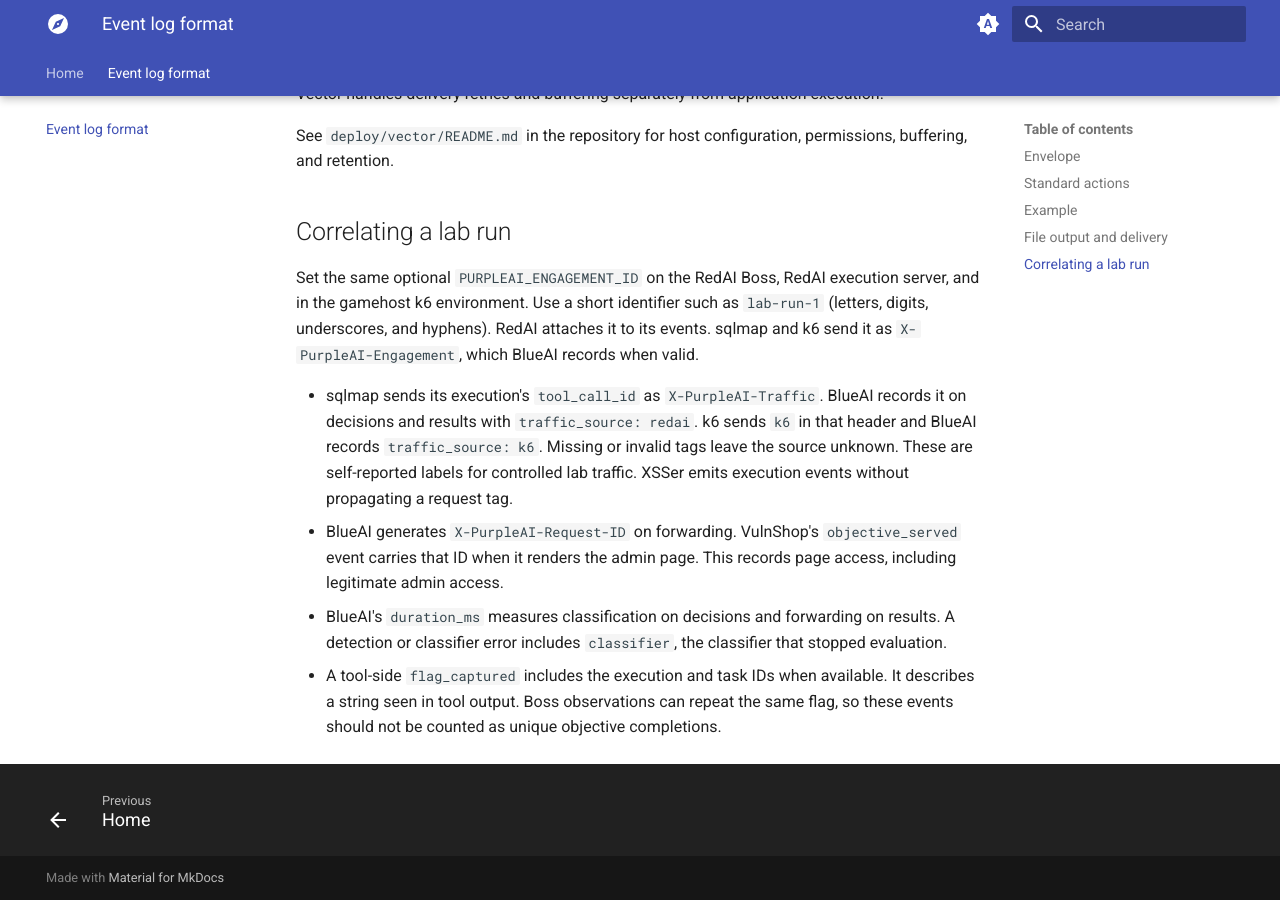
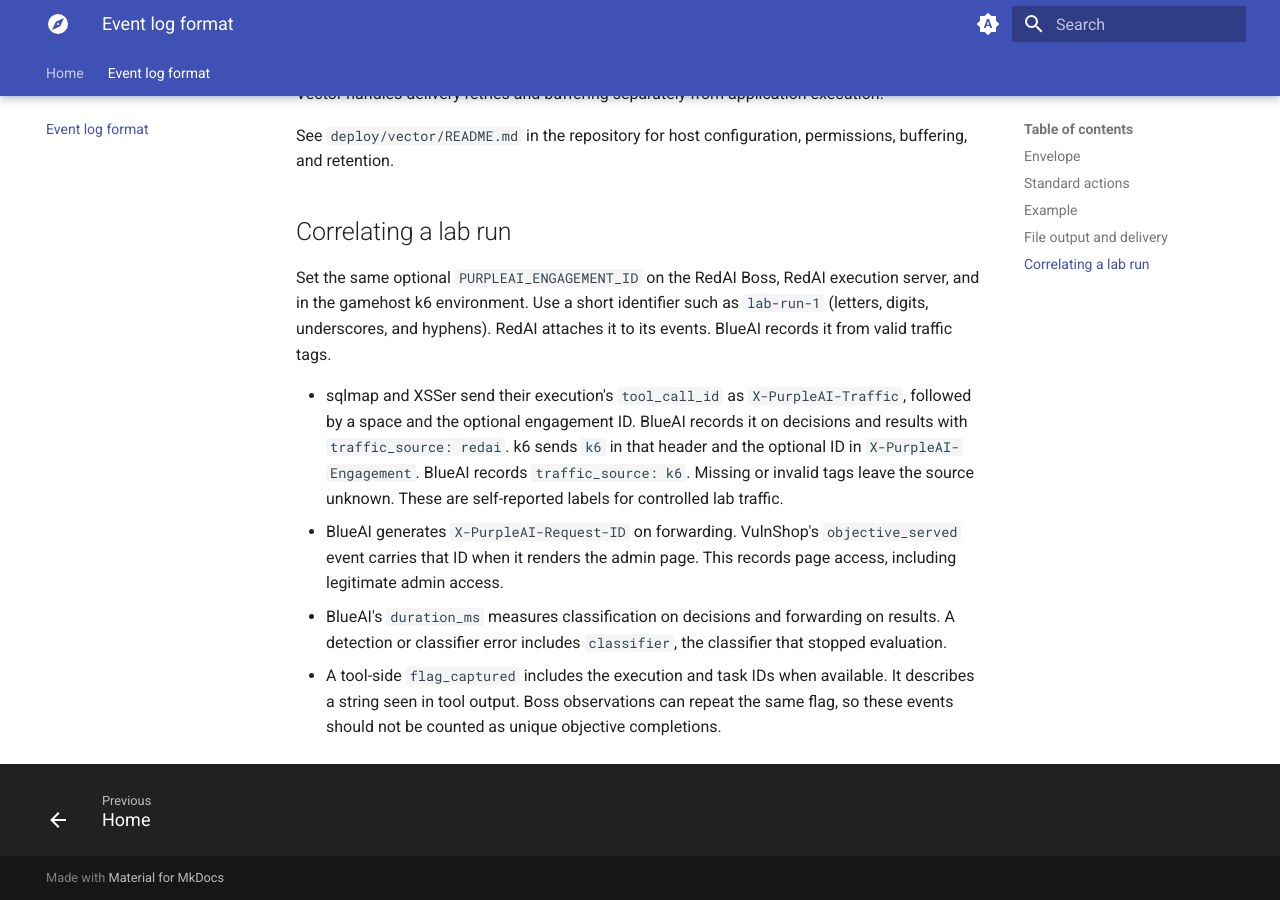
Before and after one commit to CogitoNTNU/purpleAI, an MkDocs documentation site: the page built from docs/event-format.md, in a window 1280 px wide and 900 px high, scrolled down 2658 px. Built offline with MkDocs 1.6.1 and Material for MkDocs 9.7.7, drawn with Linux system fonts in a browser that asks for light colours.

Commit message:
feat: correlate XSSer requests with BlueAI decisions

```diff
--- a/docs/event-format.md
+++ b/docs/event-format.md
@@ -92,15 +92,15 @@
 Set the same optional `PURPLEAI_ENGAGEMENT_ID` on the RedAI Boss,
 RedAI execution server, and in the gamehost k6 environment. Use a short
 identifier such as `lab-run-1` (letters, digits, underscores, and hyphens).
-RedAI attaches it to its events. sqlmap and k6 send it as
-`X-PurpleAI-Engagement`, which BlueAI records when valid.
+RedAI attaches it to its events. BlueAI records it from valid traffic tags.
 
-- sqlmap sends its execution's `tool_call_id` as `X-PurpleAI-Traffic`.
+- sqlmap and XSSer send their execution's `tool_call_id` as
+  `X-PurpleAI-Traffic`, followed by a space and the optional engagement ID.
   BlueAI records it on decisions and results with `traffic_source: redai`.
-  k6 sends `k6` in that header and BlueAI records `traffic_source: k6`.
+  k6 sends `k6` in that header and the optional ID in
+  `X-PurpleAI-Engagement`. BlueAI records `traffic_source: k6`.
   Missing or invalid tags leave the source unknown. These are self-reported
-  labels for controlled lab traffic. XSSer emits execution events without
-  propagating a request tag.
+  labels for controlled lab traffic.
 - BlueAI generates `X-PurpleAI-Request-ID` on forwarding. VulnShop's
   `objective_served` event carries that ID when it renders the admin
   page. This records page access, including legitimate admin access.
```
Also changed, not shown: deploy/vector/README.md (+2 -2 lines), src/gamehost/dashboard/DASHBOARD.md (+1 -1 lines), 4 other files.
